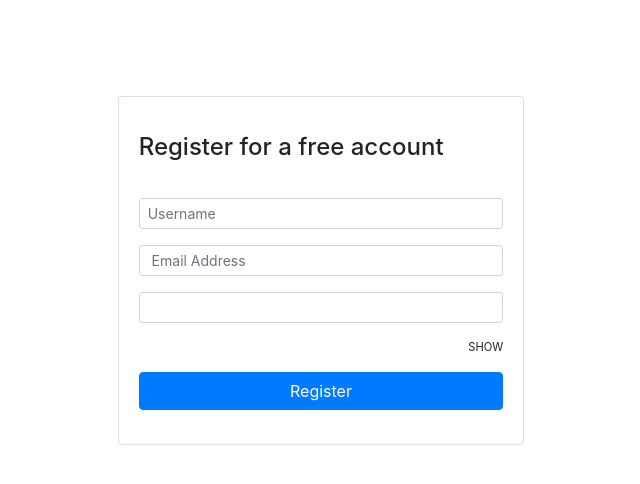
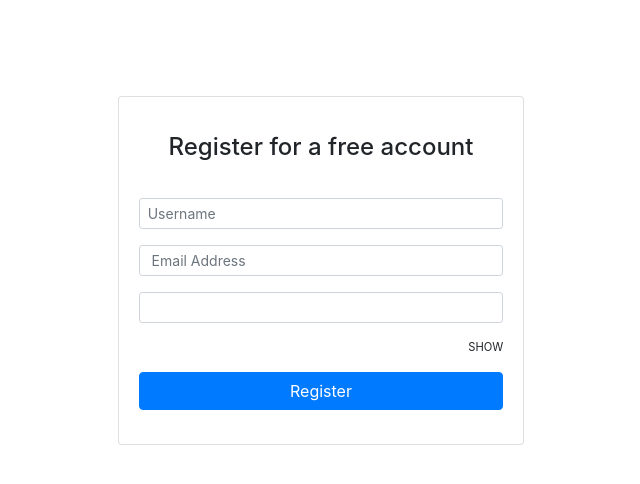
Before and after one commit to Dcastor21/Expense-Dashboard, a Django app: page /authentication/register in a window 1280 px wide. Shown: the top 484 px of the page, without its empty margins (319-959 px from the left). Run offline with Django 5.2, Linux system fonts and the light colour scheme; some libraries are stand-ins or nearby versions.

Commit message:
center h4 heading in register.html

```diff
--- a/templates/authentication/register.html
+++ b/templates/authentication/register.html
@@ -9,7 +9,7 @@
     <div class="card mt-5">
       <div class="card-body">
         <div class="card-title py-3">
-          <h4>Register for a free account</h4>
+          <h4 class="text-center">Register for a free account</h4>
         </div>
 
       <form action="" method="post">
@@ -44,5 +44,5 @@
   </div>
   <div class="col-md-4"></div>
 </div>
-<script src={% static "register.jss" %}}></script>
+<script src={% static "register.js" %}}></script>
 {% endblock content %}
```
